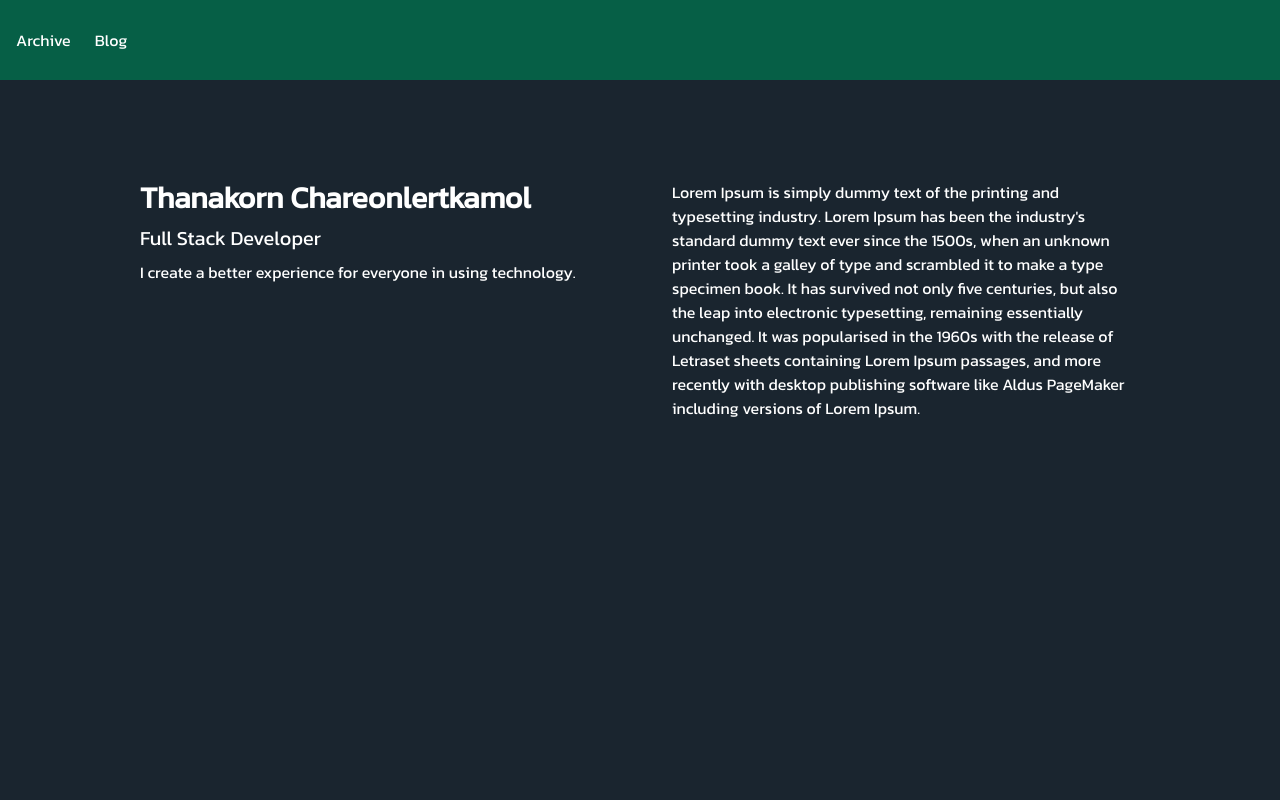
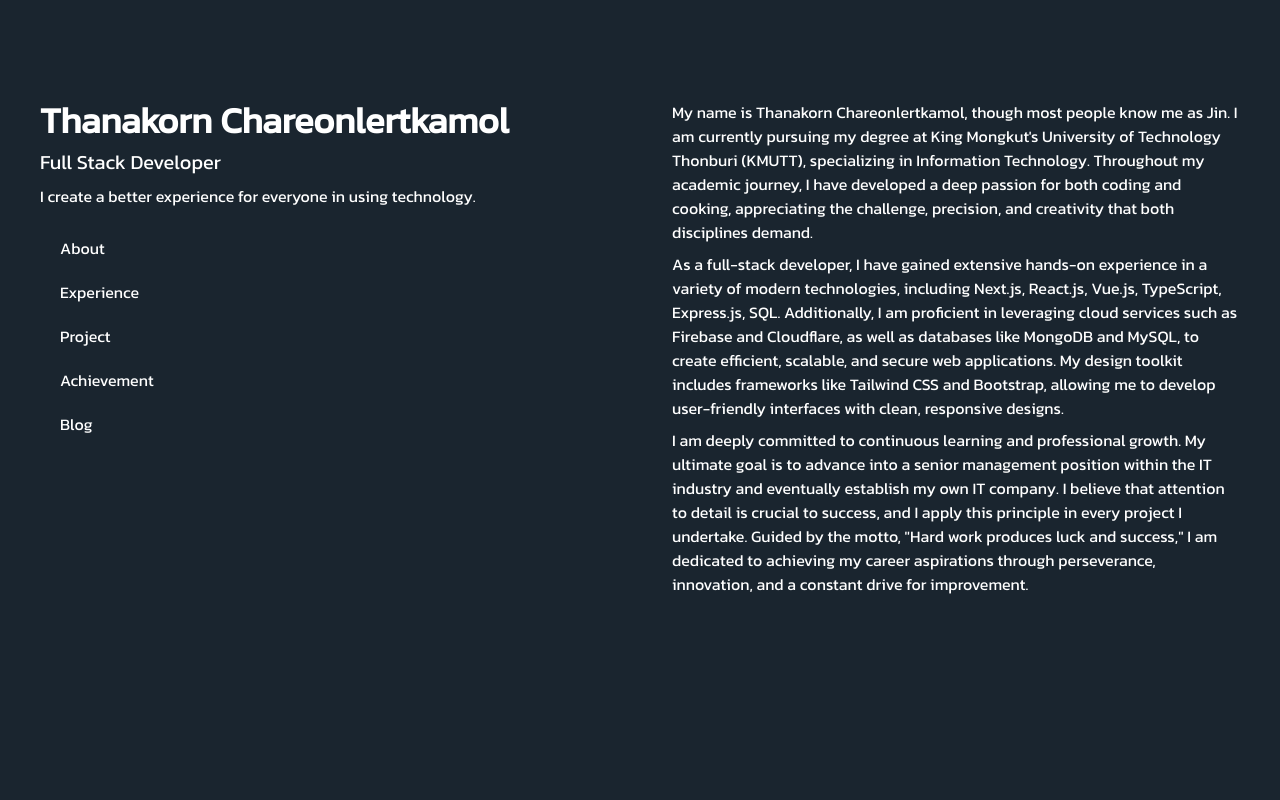
Before and after one commit to devjinx/devjinx-web003, a Next.js app: page / in a window 1280 px wide. Shown: the top 800 px of the page. Built offline with nearby package versions, Linux system fonts and the light colour scheme.

Commit message:
update all file andnavbar

```diff
--- a/app/components/footer/footer.css
+++ b/app/components/footer/footer.css
@@ -1,3 +1,7 @@
 @tailwind base;
 @tailwind components;
 @tailwind utilities;
+
+footer{
+    margin-bottom: 25px;
+}
--- a/app/components/navbar/navbar.css
+++ b/app/components/navbar/navbar.css
@@ -1,3 +1,14 @@
 @tailwind base;
 @tailwind components;
 @tailwind utilities;
+
+.nav-link {
+    color: white;
+    transition: color 0.3s ease;
+  }
+
+  #about:target ~ nav .nav-link[href="#about"],
+  #experience:target ~ nav .nav-link[href="#experience"],
+  #project:target ~ nav .nav-link[href="#project"] {
+    color: #5dfdcb;
+  }
--- a/app/components/navbar/navbar.tsx
+++ b/app/components/navbar/navbar.tsx
@@ -1,28 +1,38 @@
-import Link from "next/link";
-import './navbar.css'
+import React from 'react';
+import Link from 'next/link';
 
 const Navbar = () => {
-    return(
-      <nav>
-        <div className="w-full h-20 bg-emerald-800 sticky top-0">
-        <div className="container mx-auto px-4 h-full">
-          <div className="flex justify-between items-center h-full">
-            <ul className="hidden md:flex gap-x-6 text-white">
+  return (
+    <nav className="bg-opacity-90 w-48 h-full z-50 flex flex-col items-start px-5 py-5">
+      <ul className="flex flex-col space-y-5 text-white font-medium">
         <li>
-                <Link href="/archive">
-                  <p>Archive</p>
+          <Link href="#about" aria-label="About section" className="hover:text-[#5dfdcb] transition duration-300">
+            About
           </Link>
         </li>
         <li>
-                <Link href="/blog">
-                  <p>Blog</p>
+          <Link href="#experience" aria-label="Experience section" className="hover:text-[#5dfdcb] transition duration-300">
+            Experience
+          </Link>
+        </li>
+        <li>
+          <Link href="#project" aria-label="Project section" className="hover:text-[#5dfdcb] transition duration-300">
+            Project
+          </Link>
+        </li>
+        <li>
+          <Link href="/archivement" aria-label="Achievements page" className="hover:text-[#5dfdcb] transition duration-300">
+            Achievement
+          </Link>
+        </li>
+        <li>
+          <Link href="/blog" aria-label="Blog page" className="hover:text-[#5dfdcb] transition duration-300">
+            Blog
           </Link>
         </li>
       </ul>
-          </div>
-        </div>
-      </div>
     </nav>
   );
-}
+};
+
 export default Navbar;
--- a/app/page.tsx
+++ b/app/page.tsx
@@ -2,16 +2,14 @@ import Image from "next/image";
 import Navbar from "./components/navbar/navbar";
 import Footer from "./components/footer/footer";
 
-
 export default function index() {
   return (
     <>
-    <Navbar />
       <div className="flex justify-center mt-[100px] min-h-screen">
-      <div id="left" className="flex-1 max-w-[500px] px-4" style={{ marginBottom: ' 500px' }}>
+        <div id="left" className="flex-1 max-w-[600px] px-4" style={{ marginBottom: '600px' }}>
           <main>
             <header>
-            <h1 className="text-3xl font-bold mb-2 text-white">
+              <h1 className="text-4xl font-bold mb-2 text-white">
                 Thanakorn Chareonlertkamol
               </h1>
               <h2 className="text-xl mb-2 text-white">
@@ -22,16 +20,29 @@ export default function index() {
               </p>
             </header>
           </main>
+          <Navbar />
         </div>
-      <div id="right" className="flex-1 max-w-[500px] px-4 ml-8">
-        <div>
-          <p className="text-white">
-            Lorem Ipsum is simply dummy text of the printing and typesetting industry. Lorem Ipsum has been the industry's standard dummy text ever since the 1500s, when an unknown printer took a galley of type and scrambled it to make a type specimen book. It has survived not only five centuries, but also the leap into electronic typesetting, remaining essentially unchanged. It was popularised in the 1960s with the release of Letraset sheets containing Lorem Ipsum passages, and more recently with desktop publishing software like Aldus PageMaker including versions of Lorem Ipsum.
+
+        <div id="right" className="flex-1 max-w-[600px] px-4 ml-8">
+          <div id='about'>
+            <p className="text-white text-base pb-2">
+              My name is Thanakorn Chareonlertkamol, though most people know me as Jin. I am currently pursuing my degree at King Mongkut's University of Technology Thonburi (KMUTT), specializing in Information Technology. Throughout my academic journey, I have developed a deep passion for both coding and cooking, appreciating the challenge, precision, and creativity that both disciplines demand.
             </p>
+            <p className="text-white text-base pb-2">
+              As a full-stack developer, I have gained extensive hands-on experience in a variety of modern technologies, including Next.js, React.js, Vue.js, TypeScript, Express.js, SQL. Additionally, I am proficient in leveraging cloud services such as Firebase and Cloudflare, as well as databases like MongoDB and MySQL, to create efficient, scalable, and secure web applications. My design toolkit includes frameworks like Tailwind CSS and Bootstrap, allowing me to develop user-friendly interfaces with clean, responsive designs.
+            </p>
+            <p className="text-white text-base pb-10">
+              I am deeply committed to continuous learning and professional growth. My ultimate goal is to advance into a senior management position within the IT industry and eventually establish my own IT company. I believe that attention to detail is crucial to success, and I apply this principle in every project I undertake. Guided by the motto, "Hard work produces luck and success," I am dedicated to achieving my career aspirations through perseverance, innovation, and a constant drive for improvement.
+            </p>
+          </div>
+          <div id='experience'>
+          </div>
+          <div id='project'>
           </div>
         </div>
       </div>
-    <Footer/>
+
+      <Footer />
     </>
   );
 }
```
Also changed, not shown: app/archivement/page.tsx (renamed from app/archive/page.tsx), app/components/footer/footer.tsx (line endings or trailing spaces). Lines whose indentation alone changed are shown as unchanged.
